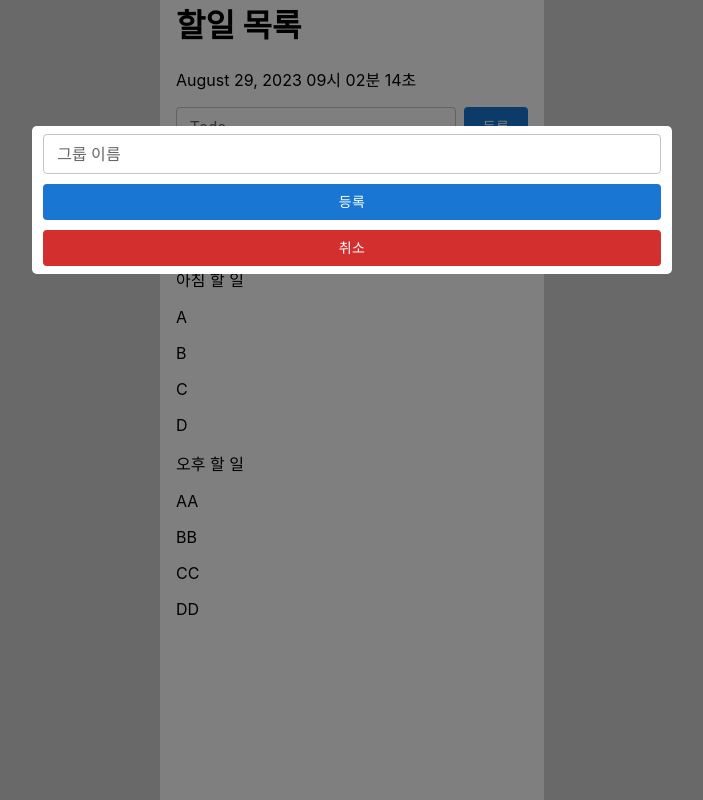
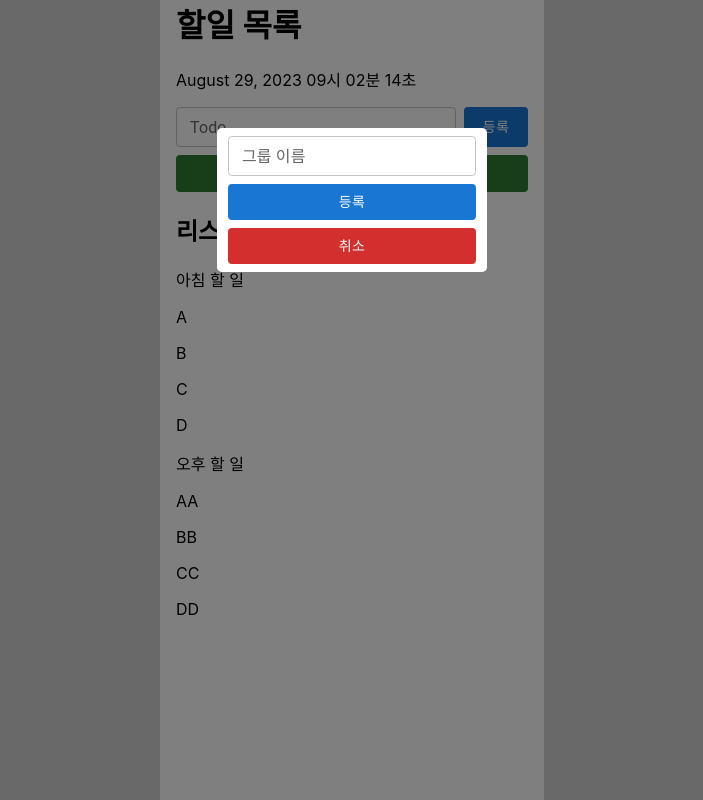
Before and after one commit to Sang-Gi/PTK_to-do-list, a React (Create React App) app: page / in a window 1280 px wide. Both pictures are taken after a click on the button "그룹 추가". Shown: the whole page, without its empty margins (288-991 px from the left). Built offline with nearby package versions, Linux system fonts and the light colour scheme.

Commit message:
refactor: 그룹 추가 컴포넌트 분리

```diff
--- /dev/null
+++ b/src/components/GroupAdd.jsx
@@ -0,0 +1,54 @@
+import React from "react";
+import styled from "styled-components";
+import { styled as mstyled } from "@mui/material/styles";
+import TextField from "@mui/material/TextField";
+import Button from "@mui/material/Button";
+
+export default function GroupAdd({ handleClose }) {
+  return (
+    <ModalBox>
+      <CategoryBox>
+        <CustomTextField label="그룹 이름" variant="outlined" size="small" />
+        <Button
+          color="primary"
+          variant="contained"
+          sx={{ width: "100%" }}
+          disableElevation
+        >
+          등록
+        </Button>
+        <Button
+          color="error"
+          variant="contained"
+          sx={{ width: "100%" }}
+          disableElevation
+          onClick={handleClose}
+        >
+          취소
+        </Button>
+      </CategoryBox>
+    </ModalBox>
+  );
+}
+
+const CustomTextField = mstyled(TextField)`
+  width: 100%;
+`;
+
+const ModalBox = styled.div`
+  display: flex;
+  justify-content: center;
+  align-items: center;
+  height: 50%;
+  margin: 0 auto;
+`;
+
+const CategoryBox = styled.div`
+  height: 8rem;
+  display: flex;
+  flex-direction: column;
+  justify-content: space-between;
+  background-color: white;
+  border-radius: 0.3rem;
+  padding: 0.5rem 0.7rem;
+`;
--- a/src/components/GroupList.jsx
+++ b/src/components/GroupList.jsx
@@ -1,5 +1,4 @@
 import styled from "styled-components";
-import { styled as mstyled } from "@mui/material/styles";
 
 export default function GroupList(group) {
   return (
--- a/src/components/Header.jsx
+++ b/src/components/Header.jsx
@@ -4,6 +4,7 @@ import { styled as mstyled } from "@mui/material/styles";
 import TextField from "@mui/material/TextField";
 import Button from "@mui/material/Button";
 import Modal from "@mui/material/Modal";
+import GroupAdd from "./GroupAdd";
 
 export default function Header() {
   // 날짜
@@ -67,31 +68,7 @@ export default function Header() {
           aria-describedby="modal-modal-description"
         >
           <ModalBox>
-            <CategoryBox>
-              <CustomTextField
-                label="그룹 이름"
-                variant="outlined"
-                size="small"
-              />
-              <Button
-                color="primary"
-                variant="contained"
-                sx={{ width: "100%" }}
-                disableElevation
-                onClick={handleOpen}
-              >
-                등록
-              </Button>
-              <Button
-                color="error"
-                variant="contained"
-                sx={{ width: "100%" }}
-                disableElevation
-                onClick={handleOpen}
-              >
-                취소
-              </Button>
-            </CategoryBox>
+            <GroupAdd handleClose={handleClose} />
           </ModalBox>
         </Modal>
       </InputBox>
@@ -122,18 +99,7 @@ const ModalBox = styled.div`
   display: flex;
   justify-content: center;
   align-items: center;
-  width: 50%;
+  width: 30%;
   height: 50%;
   margin: 0 auto;
 `;
-
-const CategoryBox = styled.div`
-  width: 100%;
-  height: 33%;
-  display: flex;
-  flex-direction: column;
-  justify-content: space-between;
-  background-color: white;
-  border-radius: 0.3rem;
-  padding: 0.5rem 0.7rem;
-`;
--- /dev/null
+++ b/src/components/TrashCan.jsx
@@ -0,0 +1,6 @@
+import styled from "styled-components";
+import { styled as mstyled } from "@mui/material/styles";
+
+export default function TrashCan() {
+  return <div>tdl</div>;
+}
```
